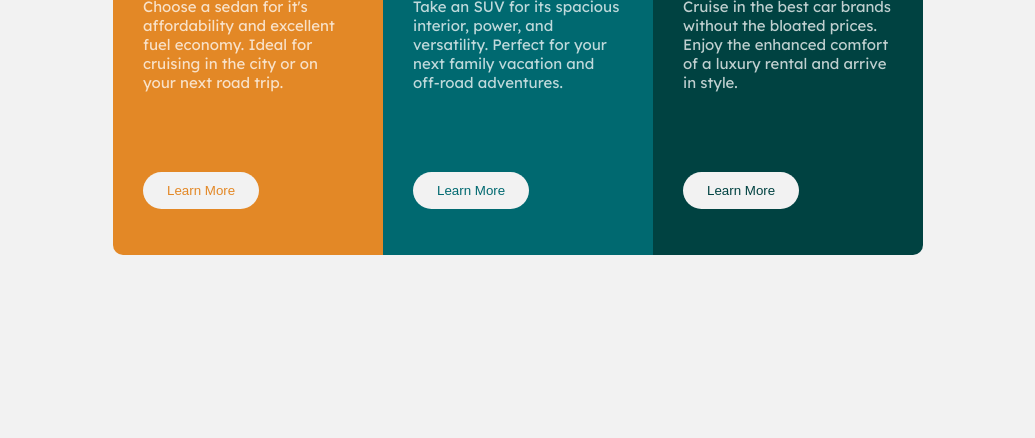
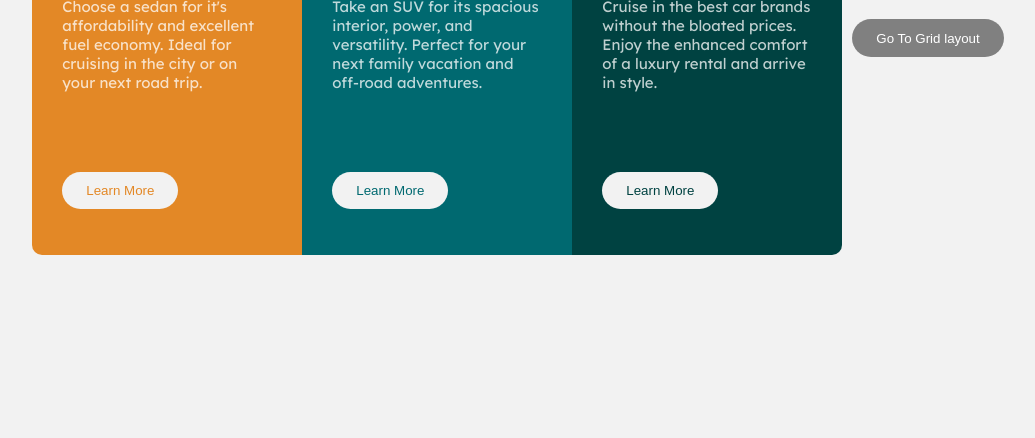
Before and after one commit to Deekay25/flex-box-ex, a plain HTML site: page index.html in a window 1280 px wide. Shown: the part 362-800 px from the top of the page, without its empty margins (122-1157 px from the left). Drawn offline with Linux system fonts and the light colour scheme.

Commit message:
add button to grid layout

```diff
--- a/index.html
+++ b/index.html
@@ -89,6 +89,11 @@
                         </footer>
                     </div>
                 </section>
+                <section>
+                    <form action="">
+                        <button class="goto-btn"><a href="grid.html" class="btn-link">Go To Grid layout</a></button>
+                    </form>
+                </section>
             </div>
         </main>
     </body>
--- a/styles.css
+++ b/styles.css
@@ -98,3 +98,17 @@ body {
         border-radius: 0 0 10px 10px;
     }
 }
+
+.btn-link {
+    text-decoration: none;
+    color: white;
+}
+
+.goto-btn {
+    padding: 0.7rem 1.5rem;
+    border: none;
+    border-radius: 40px;
+    background-color: hsl(0, 0%, 50%);
+    margin-left: 10px;
+
+}
```
